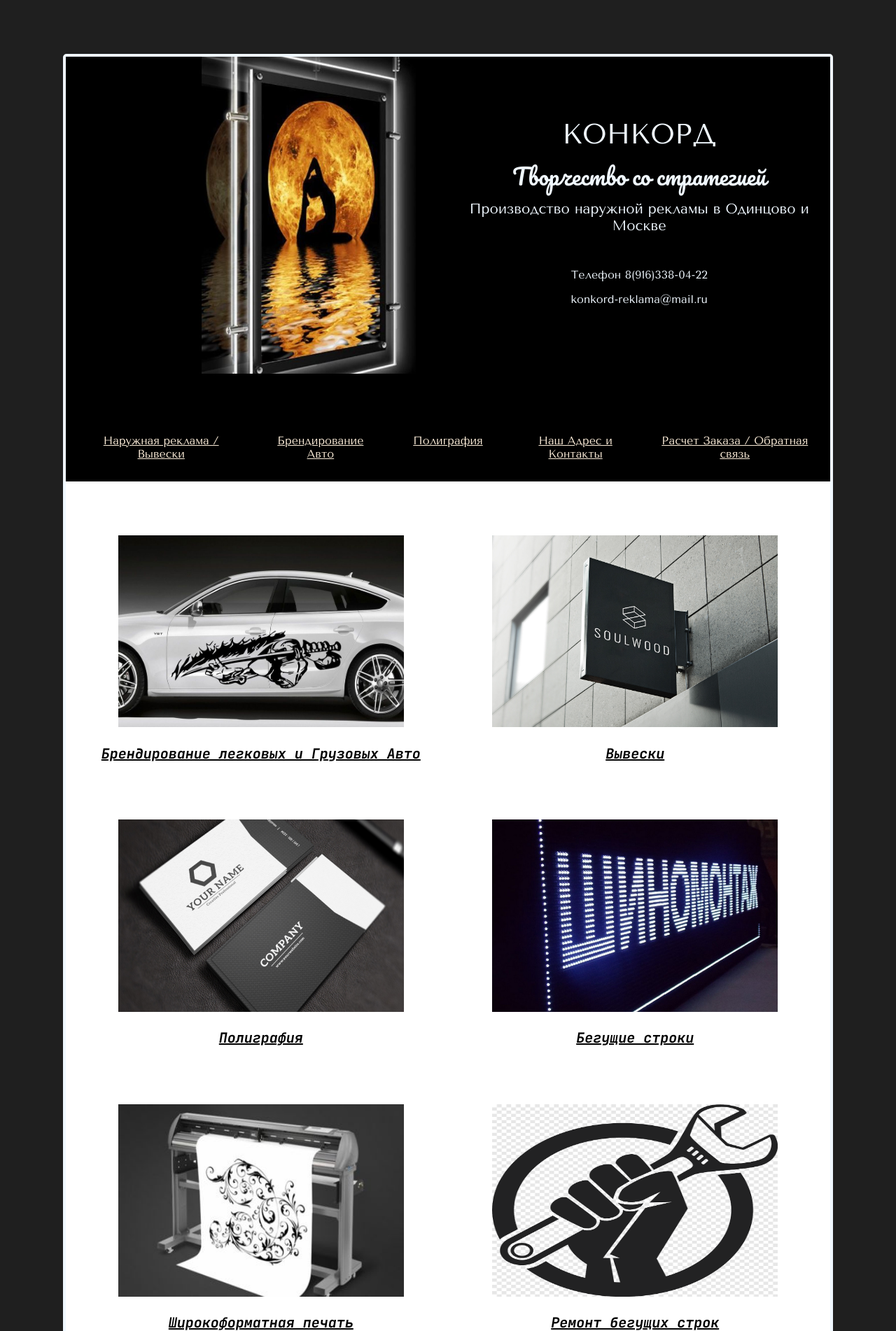
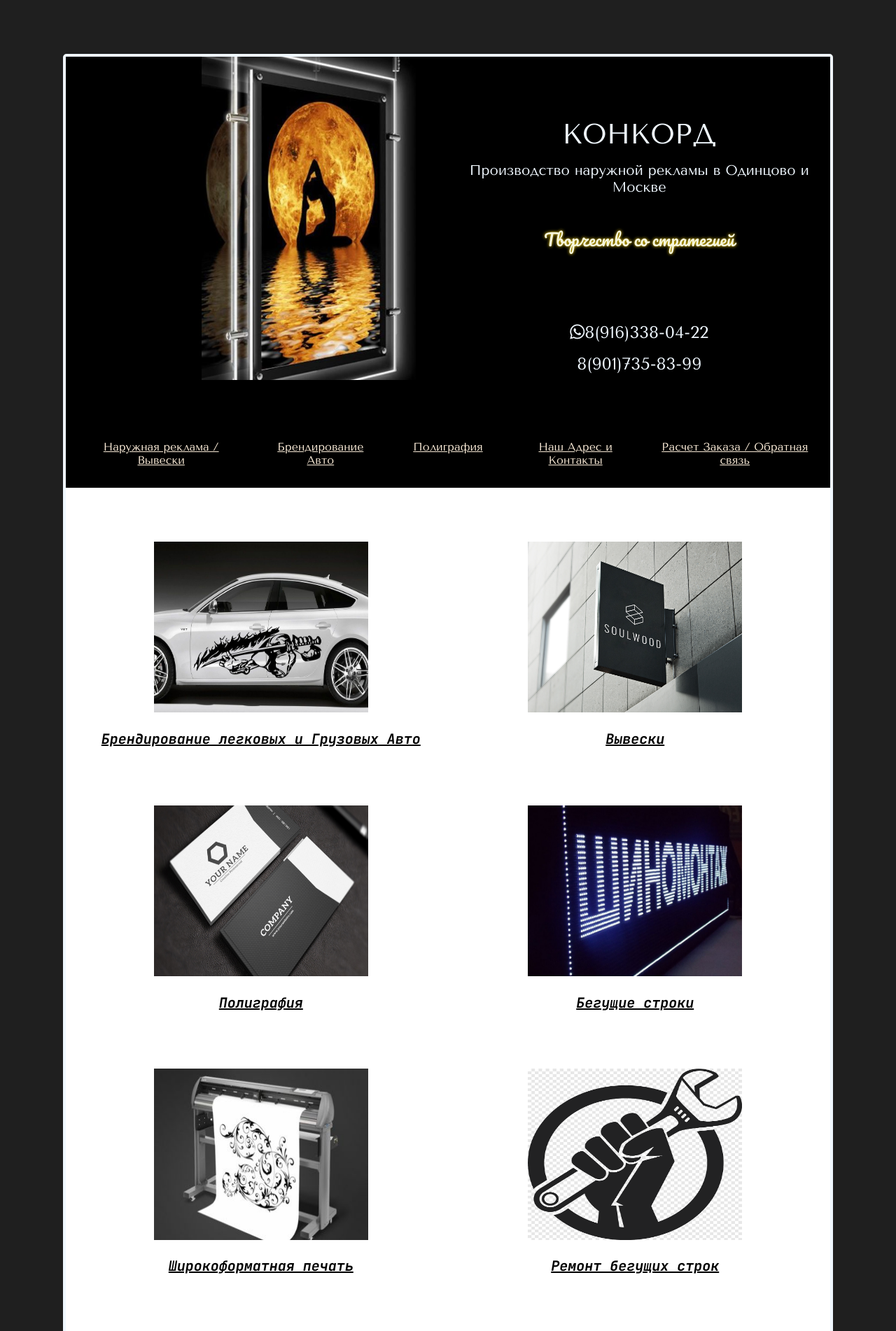
Before and after one commit to krasnov23/konkord-site, a PHP site: page / in a window 1280 px wide. Shown: the top 1902 px of the page at 70% size. Run offline with PHP 8.4, Linux system fonts and the light colour scheme; some libraries are stand-ins or nearby versions.

Commit message:
Очередный изменения

```diff
--- a/index.html
+++ b/index.html
@@ -8,6 +8,8 @@
     <link href="https://cdn.jsdelivr.net/npm/bootstrap@5.3.0-alpha1/dist/css/bootstrap.min.css" rel="stylesheet" integrity="sha384-GLhlTQ8iRABdZLl6O3oVMWSktQOp6b7In1Zl3/Jr59b6EGGoI1aFkw7cmDA6j6gD" crossorigin="anonymous">
     <!-- Наш CSS -->
     <link rel="stylesheet" href="konkord.css">
+    <!-- Подключение иконок -->
+    <script src="https://kit.fontawesome.com/43124feaf5.js" crossorigin="anonymous"></script>
     <!-- Гугл Фонтс -->
     <link rel="preconnect" href="https://fonts.googleapis.com">
     <link rel="preconnect" href="https://fonts.gstatic.com" crossorigin>
@@ -28,10 +30,10 @@
                 </div>
                 <div class="col-lg-6 col-md-6 col-sm-7 name-and-description text-md-center text-sm-center">
                     <h1 class="mb-3">КОНКОРД</h1>
-                    <h6 class="mb-3 slogan">Творчество со стратегией </h6>
                     <h5 class="mb-5">Производство наружной рекламы в Одинцово и Москве</h5>
-                    <h6 class="mt-5">Телефон 8(916)338-04-22</h6>
-                    <h6 class="mt-3">konkord-reklama@mail.ru</h6>
+                    <h6 class="slogan">Творчество со стратегией </h6>
+                    <h4 class=""><i class="fa-brands fa-whatsapp fa-1x"></i>8(916)338-04-22</h6>
+                    <h4 class="mt-3">8(901)735-83-99</h6>
                 </div>
             </div>
             <div class="row text-lg-center text-md-center text-sm-center">
--- a/konkord.css
+++ b/konkord.css
@@ -33,7 +33,10 @@ body{
 
 .slogan{
     font-family: 'Pacifico', cursive;
-    font-size: 2rem;
+    font-size: 1.5rem;
+    margin-bottom: 20%;
+    color: beige;
+    text-shadow: gold 0 0 4px;
 }
 
 .main-links{
@@ -84,3 +87,12 @@ body{
     color: beige;
     padding: 6%;
 }
+
+@media (min-width:1028px){
+    .image-sections{
+        width: 60%;
+        height: 270px;
+        margin: auto;
+        padding-bottom: 5%;
+    }
+}
```
